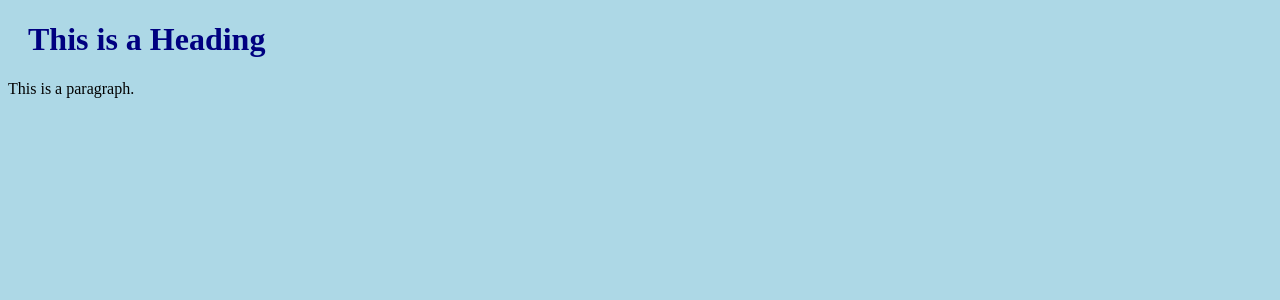
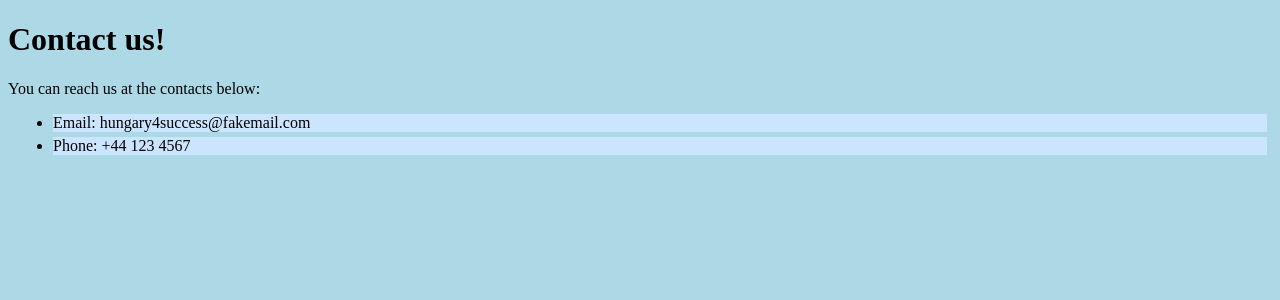
Before and after one commit to Hungary4Success/hungary4success, a PHP site: page /correct/index.html in a window 1280 px wide. Shown: the top 300 px of the page. Run offline with PHP 8.4, Linux system fonts and the light colour scheme.

Commit message:
Changed index to be a simplistic contact us page

```diff
--- a/challangeCode/webDev/correct/index.html
+++ b/challangeCode/webDev/correct/index.html
@@ -1,13 +1,17 @@
 <!DOCTYPE html>
 <html>
 <head>
-<title>Page Title</title>
+<title>Contact</title>
 <link rel="stylesheet" type="text/css" href="styles.css">
 </head>
 <body>
 
-<h1>This is a Heading</h1>
-<p>This is a paragraph.</p>
+<h1>Contact us!</h1>
+<p>You can reach us at the contacts below:</p>
+<ul>
+ <li>Email: hungary4success@fakemail.com</li>
+ <li>Phone: +44 123 4567</li>
+</ul>
 
 </body>
 </html>
--- a/challangeCode/webDev/correct/styles.css
+++ b/challangeCode/webDev/correct/styles.css
@@ -2,7 +2,13 @@ body {
     background-color: lightblue;
 }
 
-h1 {
-    color: navy;
-    margin-left: 20px;
+ol li {
+    background: #ffe5e5;
+    padding: 5px;
+    margin-left: 35px;
 }
+
+ul li {
+    background: #cce5ff;
+    margin: 5px;
+}
```
Also changed, not shown: challangeCode/webDev/incorrect/index.html (+7 -3 lines), challangeCode/webDev/incorrect/styles.css (+9 -3 lines).
